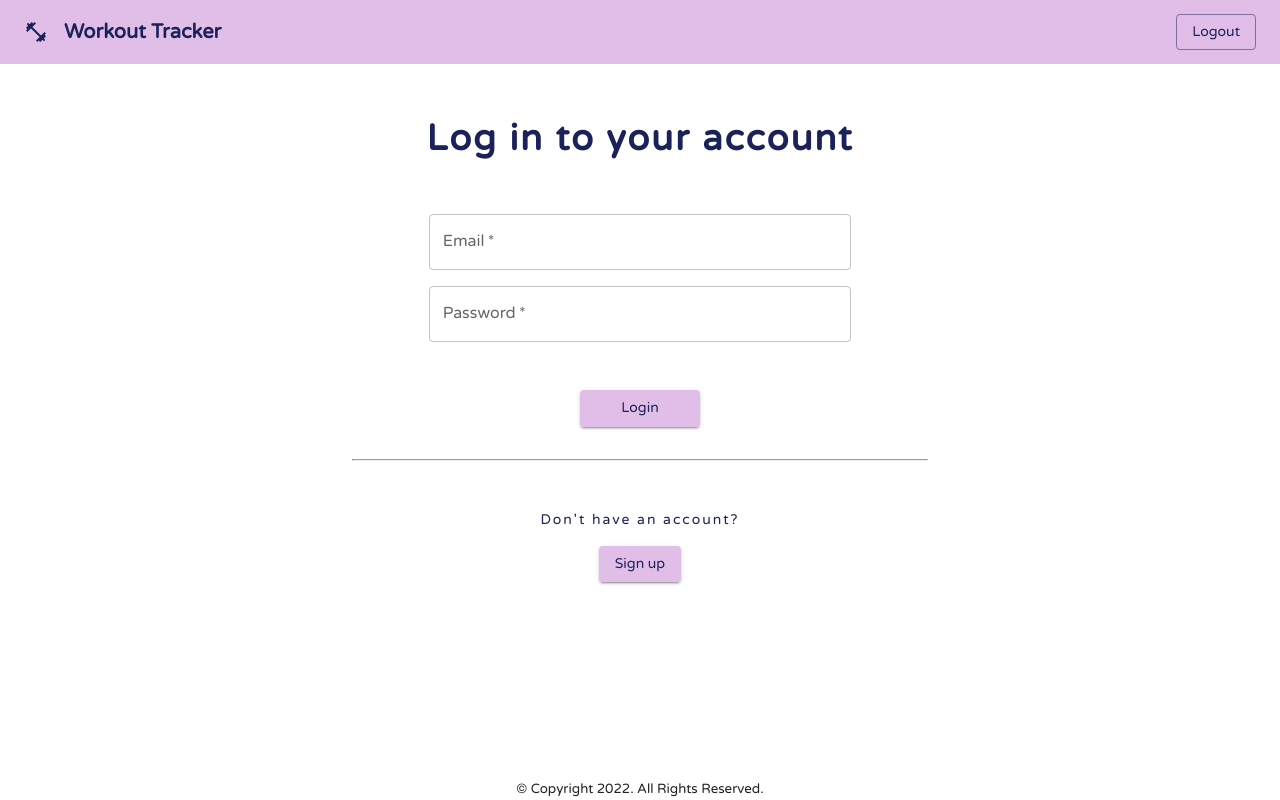
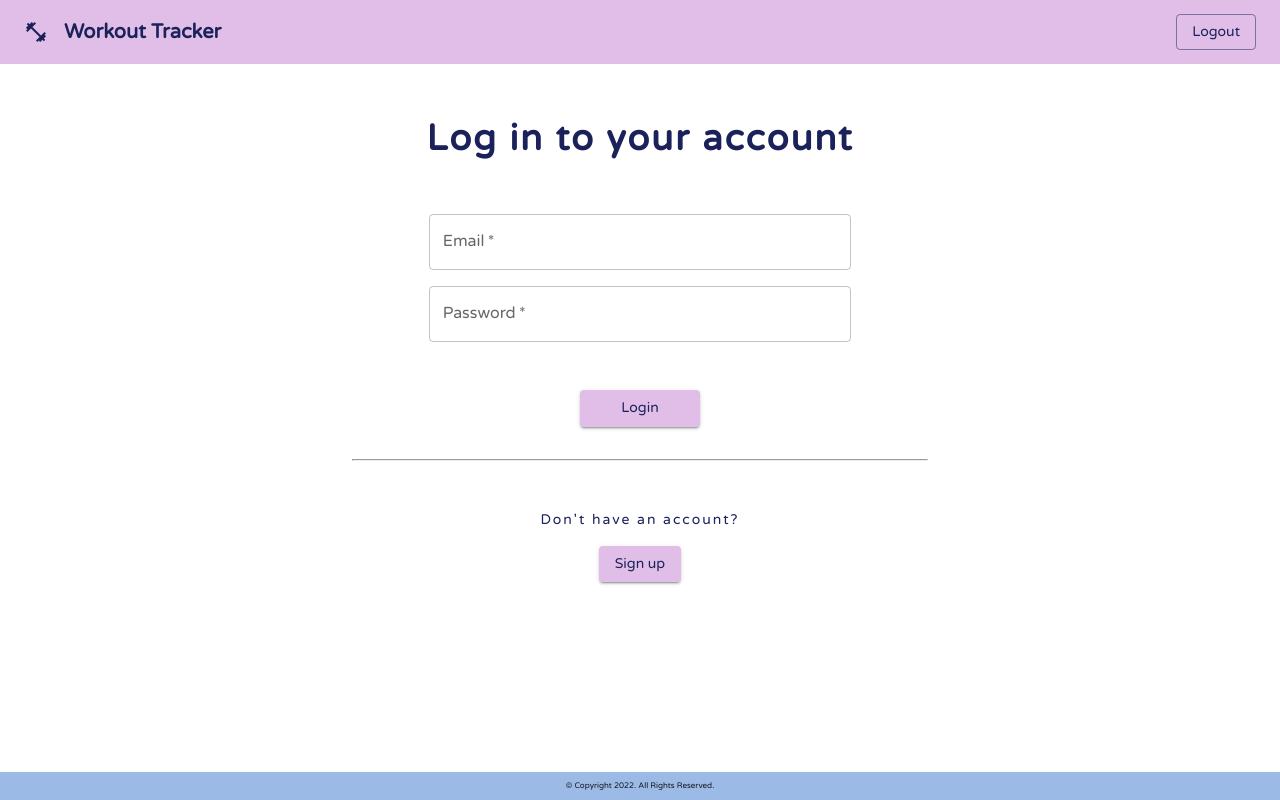
Before and after one commit to Hikari7/Workout_tracking_App, a React (Vite) app: page /login in a window 1280 px wide. Built offline with nearby package versions, Linux system fonts and the light colour scheme; no server answers.

Commit message:
added default post img

```diff
--- a/src/App.css
+++ b/src/App.css
@@ -46,6 +46,8 @@
   bottom: 0;
   width: 100%;
   text-align: center;
+  background-color: #9bbae6;
+  padding: 8px;
 }
 
 .center_p {
@@ -53,9 +55,14 @@
   alignitem: center;
   margin: 0 auto;
   width: 100%;
-  fontsize: 6px;
+  font-size: 8px;
 }
 
 #root {
   height: 100vh;
 }
+
+.postDefault {
+  width: 350px;
+  height: 350px;
+}
--- a/src/Pages/Home.jsx
+++ b/src/Pages/Home.jsx
@@ -13,6 +13,7 @@ import {
 import { v4 as uuidv4 } from "uuid";
 import { auth } from "../Config/configs";
 import { getAuth } from "firebase/auth";
+import postDefautl from "../assets/postDefault.svg";
 
 function Home() {
   //collectionという関数でデータをpostsの取ってきている=postDataの変数に入れる
@@ -67,7 +68,7 @@ function Home() {
               mr: { lg: 2 },
               borderRadius: 3,
               py: 3,
-              height: 800,
+              height: "auto",
               minWidth: { lg: "30%" },
             }}
           >
@@ -101,6 +102,7 @@ function Home() {
               borderRadius: 3,
               minWidth: { lg: "60%" },
               minHeight: 320,
+              position: "relative",
             }}
           >
             <Typography
@@ -129,8 +131,7 @@ function Home() {
                   flexWrap: "wrap",
                 }}
               >
-                {
-                  posts.length > 0 ? (
+                {posts.length > 0 ? (
                   posts?.map((post) => {
                     console.log(post);
                     return (
@@ -147,36 +148,26 @@ function Home() {
                     );
                   })
                 ) : (
+                  <Box sx={{ position: { md: "absolute", top: "30%" } }}>
                     <Typography
                       component="h1"
                       sx={{
                         textAlign: "center",
-                        m: "10vh",
                         letterSpacing: 2,
                         fontSize: 18,
                         color: "primary.contrastText",
+                        alignItems: "center",
                       }}
                     >
                       Let's record today's activity!
                     </Typography>
-                  )
-                  // ? (
-                  //   posts.length > 0
-                  // ) : (
-                  //   <Typography
-                  //     component="h1"
-                  //     sx={{
-                  //       textAlign: "center",
-                  //       m: "10vh",
-                  //       letterSpacing: 2,
-                  //       fontSize: 18,
-                  //       color: "primary.contrastText",
-                  //     }}
-                  //   >
-                  //     Loading...
-                  //   </Typography>
-                  // )
-                }
+                    <img
+                      src={postDefautl}
+                      alt="React Logo"
+                      className="postDefault"
+                    />
+                  </Box>
+                )}
               </Box>
             </Container>
           </Box>
--- /dev/null
+++ b/src/Pages/Top.jsx
@@ -0,0 +1,15 @@
+import React from "react";
+
+import { Button, Container, Typography, Box } from "@mui/material";
+
+import "react-toastify/dist/ReactToastify.css";
+
+const Top = () => {
+  return (
+    <>
+      <Container></Container>
+    </>
+  );
+};
+
+export default Top;
--- a/src/Pages/index.js
+++ b/src/Pages/index.js
@@ -1,3 +1,4 @@
 export { default as SignUp } from "./SignUp";
 export { default as Login } from "./Login";
 export { default as Home } from "./Home";
+export { default as Top } from "./Top";
--- a/src/components/Footer/Footer.jsx
+++ b/src/components/Footer/Footer.jsx
@@ -5,7 +5,7 @@ const Footer = () => {
   return (
     <>
       <div className="footer">
-      <small className="center_p">© Copyright 2022. All Rights Reserved.</small>
+      <p className="center_p">© Copyright 2022. All Rights Reserved.</p>
       </div>
     </>
   );
--- a/src/components/Layout/Layout.jsx
+++ b/src/components/Layout/Layout.jsx
@@ -5,9 +5,9 @@ import Footer from "../footer/Footer";
 const Layout = ({ children }) => {
   return (
     <>
-      <Header />
+      <Header></Header>
       <div>{children}</div>
-      <Footer />
+      <Footer></Footer>
     </>
   );
 };
--- a/src/routes/App.jsx
+++ b/src/routes/App.jsx
@@ -4,9 +4,8 @@ import "../App.css";
 import Layout from "../components/Layout/Layout";
 import React from "react";
 import { Route, Routes } from "react-router-dom";
-import { Login, SignUp, Home } from "../Pages/index";
+import { Login, SignUp, Home, Top } from "../Pages/index";
 import PrivateRoutes from "./PrivateRoutes";
-
 
 function App() {
   return (
@@ -16,6 +15,7 @@ function App() {
           <Route path="/home" element={<Home />} />
         </Route>
         <Route path="*" element={<h1> Page not Found!</h1>} />
+        <Route path="/" element={<Top />} />
         <Route path="/login" element={<Login />} />
         <Route path="/signup" element={<SignUp />} />
       </Routes>
```
Also changed, not shown: src/assets/postDefault.svg (added). Lines whose indentation alone changed are shown as unchanged.
